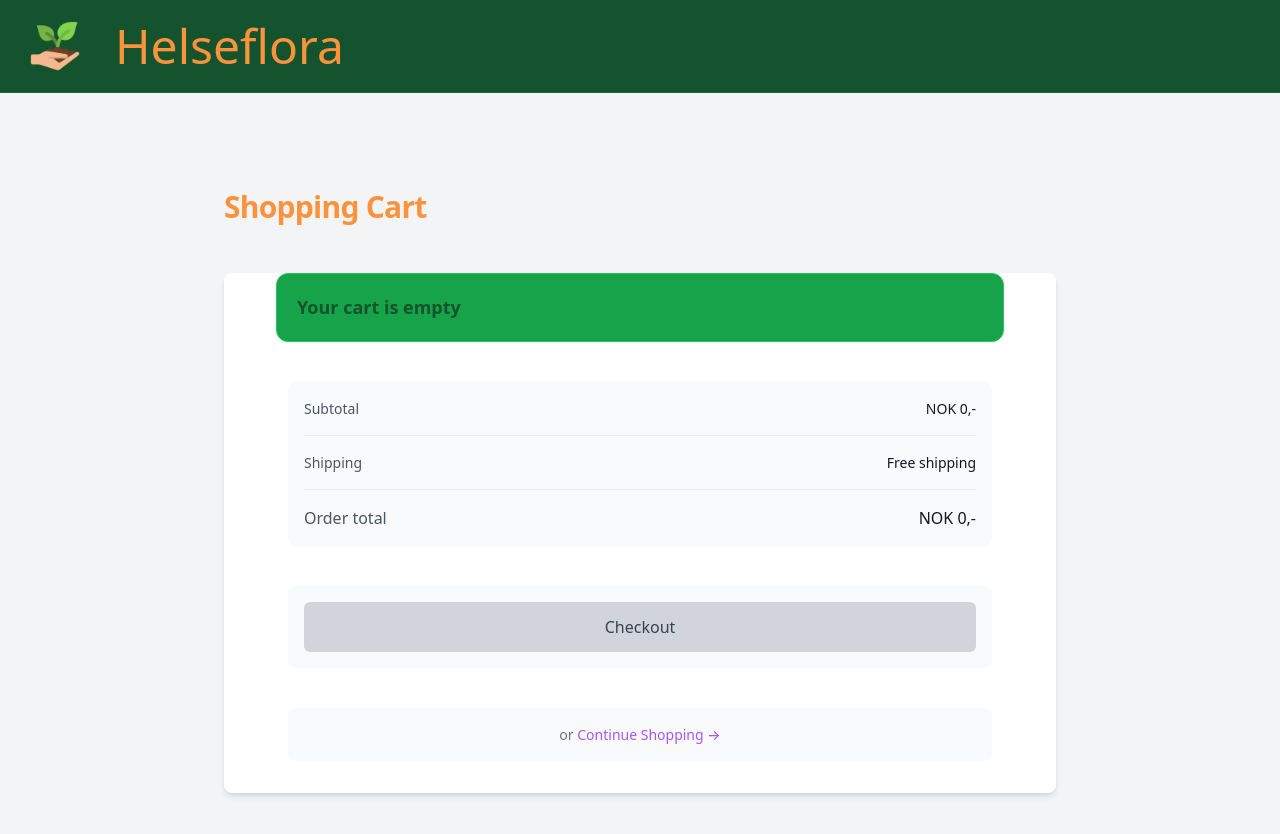
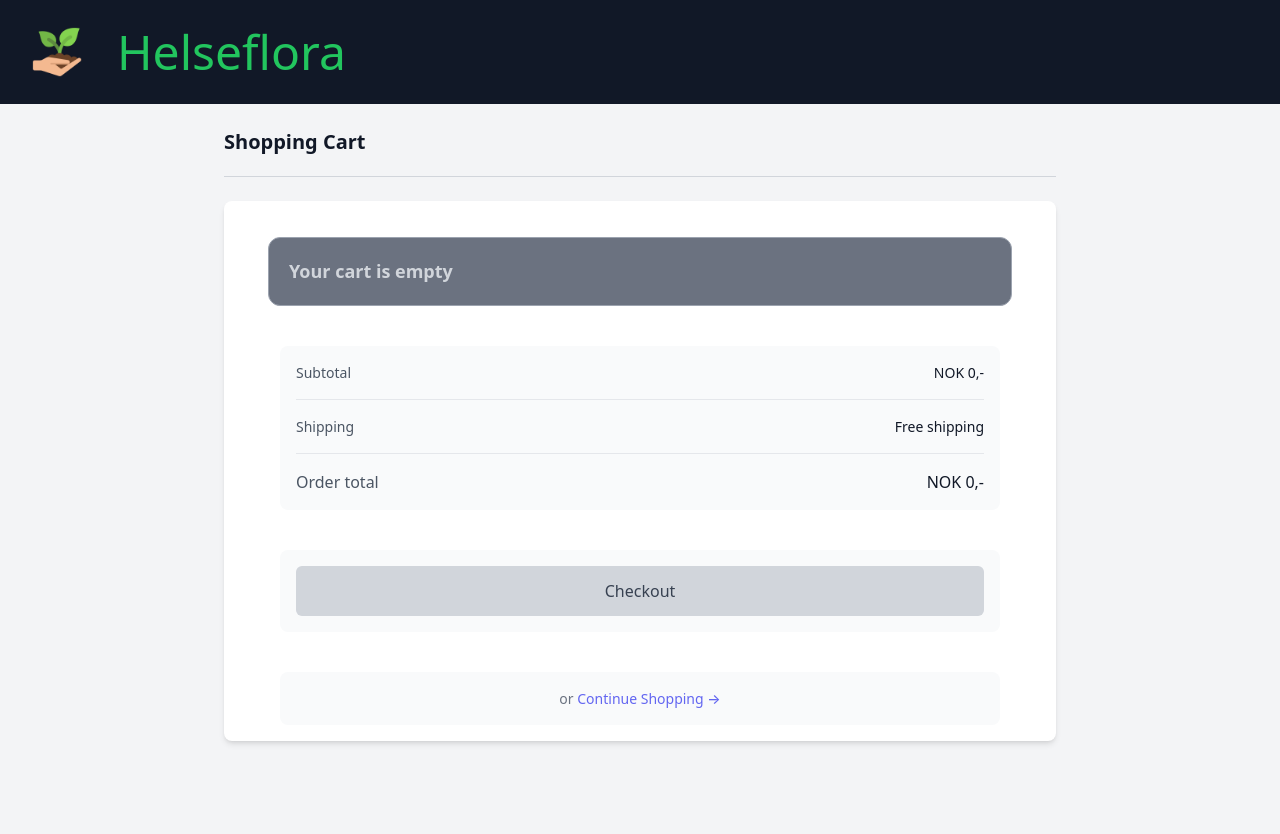
Before and after one commit to heig-vkaelin/mm206, a plain HTML site: page project/src/cart.html in a window 1280 px wide. After the commit the page ends 800 px from the top, so only its background shows below. Drawn offline with Linux system fonts and the light colour scheme.

Commit message:
refactor: more cleaning on global design

```diff
--- a/project/src/cart.html
+++ b/project/src/cart.html
@@ -22,8 +22,10 @@
     <div class="spin"></div>
 
     <main hidden>
-      <div id="cart-container">
-        <h1>Shopping Cart</h1>
+      <div id="cart-container" class="container">
+        <div class="title-container">
+          <h1 class="page-title">Shopping Cart</h1>
+        </div>
 
         <!-- Cart -->
       </div>
--- a/project/src/styles/components/header.css
+++ b/project/src/styles/components/header.css
@@ -5,14 +5,23 @@
   display: flex;
   justify-content: space-between;
   align-items: center;
-  border-bottom: 1px solid var(--green-800);
-  padding: 10px 5px;
-  background-color: var(--green-900);
+  padding: 1rem 2rem;
+  background-color: var(--gray-900);
 }
 
 .website-title {
-  font-size: 3em;
-  color: var(--orange-400);
+  font-size: 2em;
+  color: var(--green-500);
+}
+
+.website-title:hover {
+  color: var(--green-400);
+}
+
+@media (min-width: 640px) {
+  .website-title {
+    font-size: 3em;
+  }
 }
 
 .website-title.with-back {
@@ -30,16 +39,17 @@
 .website-logo {
   width: 50px;
   height: 50px;
-  margin-left: 25px;
   margin-right: 15px;
 }
+
 .website-header .btn {
   display: flex;
   align-items: center;
   justify-content: center;
   width: 50px;
   height: 50px;
-  background: var(--orange-400);
+  padding: 0.75rem;
+  background: var(--gray-700);
   border-radius: 999px;
   border: none;
   color: #fff;
@@ -48,11 +58,7 @@
 }
 
 .website-header .btn:hover {
-  background: var(--purple-500);
-}
-
-.website-header .btn:hover svg {
-  fill: var(--orange-400);
+  background: var(--gray-500);
 }
 
 .website-header .btn svg {
--- a/project/src/styles/main.css
+++ b/project/src/styles/main.css
@@ -11,26 +11,6 @@
   Global
 -------------------------*/
 :root {
-  --orange-50: #fff7ed;
-  --orange-100: #ffedd5;
-  --orange-200: #fed7aa;
-  --orange-300: #fdba74;
-  --orange-400: #fb923c;
-  --orange-500: #f97316;
-  --orange-600: #ea580c;
-  --orange-700: #c2410c;
-  --orange-800: #9a3412;
-  --orange-900: #7c2d12;
-  --purple-50: #faf5ff;
-  --purple-100: #f3e8ff;
-  --purple-200: #e9d5ff;
-  --purple-300: #d8b4fe;
-  --purple-400: #c084fc;
-  --purple-500: #a855f7;
-  --purple-600: #9333ea;
-  --purple-700: #7e22ce;
-  --purple-800: #6b21a8;
-  --purple-900: #581c87;
   --green-50: #f0fdf4;
   --green-100: #dcfce7;
   --green-200: #bbf7d0;
@@ -41,7 +21,6 @@
   --green-700: #15803d;
   --green-800: #166534;
   --green-900: #14532d;
-
   --gray-50: #f9fafb;
   --gray-100: #f3f4f6;
   --gray-200: #e5e7eb;
@@ -62,7 +41,6 @@
   --red-700: #b91c1c;
   --red-800: #991b1b;
   --red-900: #7f1d1d;
-
   --indigo-50: #eef2ff;
   --indigo-100: #e0e7ff;
   --indigo-200: #c7d2fe;
@@ -158,10 +136,10 @@ button {
 .no-results {
   margin: 20px;
   padding: 20px;
-  background: var(--green-600);
-  border: 1px solid var(--green-500);
+  background: var(--gray-500);
+  border: 1px solid var(--gray-400);
   border-radius: 12px;
-  color: var(--green-900);
+  color: var(--gray-300);
   font-size: 18px;
   font-weight: 600;
 }
--- a/project/src/styles/pages/cart.css
+++ b/project/src/styles/pages/cart.css
@@ -2,28 +2,14 @@
   margin-left: auto;
   margin-right: auto;
   max-width: 56rem;
-  padding: 4rem 1rem
+  padding-left: 1rem;
+  padding-right: 1rem
 }
 @media (min-width:640px) {
   #cart-container {
-    padding: 6rem 1.5rem
+    padding-left: 1.5rem;
+    padding-right: 1.5rem
   }
-}
-#cart-container > h1 {
-  font-weight: 700;
-  font-size: 1.875rem;
-  line-height: 2.25rem;
-  letter-spacing: -.025em;
-  color: var(--orange-400)
-}
-#cart {
-  border-radius: .5rem;
-  margin-top: 3rem;
-  padding-left: .75rem;
-  padding-right: .75rem;
-  padding-bottom: .5rem;
-  background-color: #fff;
-  box-shadow: 0 4px 6px -1px rgb(0 0 0 / 10%),0 2px 4px -2px rgb(0 0 0 / 10%)
 }
 #cart-items:not(:first-child) {
   border-top-width: 1px;
@@ -63,11 +49,6 @@
   justify-content: space-between
 }
 @media (min-width:640px) {
-  #cart {
-    padding-left: 2rem;
-    padding-right: 2rem;
-    padding-bottom: 2rem
-  }
   .cart-item {
     padding-top: 2.5rem;
     padding-bottom: 2.5rem
@@ -125,7 +106,7 @@
   font-size: .875rem;
   line-height: 1.25rem;
   margin-left: 1rem;
-  color: var(--purple-600);
+  color: var(--indigo-600);
   background-color: transparent;
   background-image: none
 }
@@ -147,7 +128,7 @@
   }
 }
 .cart-item .description .quantity-container button:hover {
-  color: var(--purple-500)
+  color: var(--indigo-500)
 }
 .cart-item .description .stock > :not([hidden]) ~ :not([hidden]) {
   --tw-space-x-reverse: 0;
@@ -255,12 +236,12 @@
   font-size: 1rem;
   line-height: 1.5rem;
   width: 100%;
-  background-color: var(--purple-600);
+  background-color: var(--indigo-600);
   color: #fff;
   padding: .75rem 1rem
 }
 #checkout-button:hover {
-  background-color: var(--purple-700)
+  background-color: var(--indigo-700)
 }
 .additional-info {
   font-size: .875rem;
@@ -272,15 +253,14 @@
 .additional-info a,
 .additional-info button {
   font-weight: 500;
-  color: var(--purple-700)
+  color: var(--indigo-800)
 }
 .additional-info a,
 .additional-info button:hover {
-  font-weight: 500;
-  color: var(--purple-500)
+  color: var(--indigo-500)
 }
 .additional-info button {
-  background-color: var(--purple-300);
+  background-color: var(--indigo-200);
   border-radius: .5rem;
   width: 10rem;
   padding: .25rem .5rem
--- a/project/src/styles/pages/cart.tailwind.css
+++ b/project/src/styles/pages/cart.tailwind.css
@@ -1,16 +1,5 @@
 #cart-container {
-  @apply mx-auto max-w-4xl py-16 px-4 sm:py-24 sm:px-6 lg:px-8;
-}
-
-#cart-container > h1 {
-  @apply text-3xl font-bold tracking-tight;
-  color: var(--orange-400);
-}
-
-#cart {
-  @apply mt-12 px-3 pb-2 sm:px-8 sm:pb-8 rounded-lg;
-  background-color: white;
-  box-shadow: 0 4px 6px -1px rgb(0 0 0 / 10%), 0 2px 4px -2px rgb(0 0 0 / 10%);
+  @apply mx-auto max-w-4xl px-4 sm:px-6 lg:px-8;
 }
 
 #cart-items:not(:first-child) {
@@ -82,13 +71,13 @@
 
 .cart-item .description .quantity-container button {
   @apply ml-4 text-sm font-medium sm:ml-0 sm:mt-3;
-  color: var(--purple-600);
+  color: var(--indigo-600);
   background-color: transparent;
   background-image: none;
 }
 
 .cart-item .description .quantity-container button:hover {
-  color: var(--purple-500);
+  color: var(--indigo-500);
 }
 
 .cart-item .description .stock {
@@ -151,12 +140,12 @@
 
 #checkout-button {
   @apply w-full rounded-md border border-transparent py-3 px-4 text-base font-medium;
-  background-color: var(--purple-600);
+  background-color: var(--indigo-600);
   color: white;
 }
 
 #checkout-button:hover {
-  background-color: var(--purple-700);
+  background-color: var(--indigo-700);
 }
 
 .additional-info {
@@ -167,17 +156,16 @@
 .additional-info a,
 .additional-info button {
   @apply font-medium;
-  color: var(--purple-700);
+  color: var(--indigo-800);
 }
 
 .additional-info a,
 .additional-info button:hover {
-  @apply font-medium;
-  color: var(--purple-500);
+  color: var(--indigo-500);
 }
 
 .additional-info button {
-  background-color: var(--purple-300);
+  background-color: var(--indigo-200);
   @apply px-2 py-1 w-40 rounded-lg;
 }
 
--- a/project/src/views/cartView.js
+++ b/project/src/views/cartView.js
@@ -16,6 +16,8 @@ export default class CartView {
    */
   render(container, cartData, shipping_fees = 0) {
     this.cartEl.id = 'cart';
+    this.cartEl.classList.add('card');
+
     this.cartEl.innerHTML = `
       <div>
         <ul id="cart-items" role="list"></ul>
```
Also changed, not shown: project/src/plant-details.html (+3 -2 lines), project/src/styles/pages/plant-details.css (+5 -5 lines), project/src/styles/pages/plant-details.tailwind.css (+5 -5 lines).
